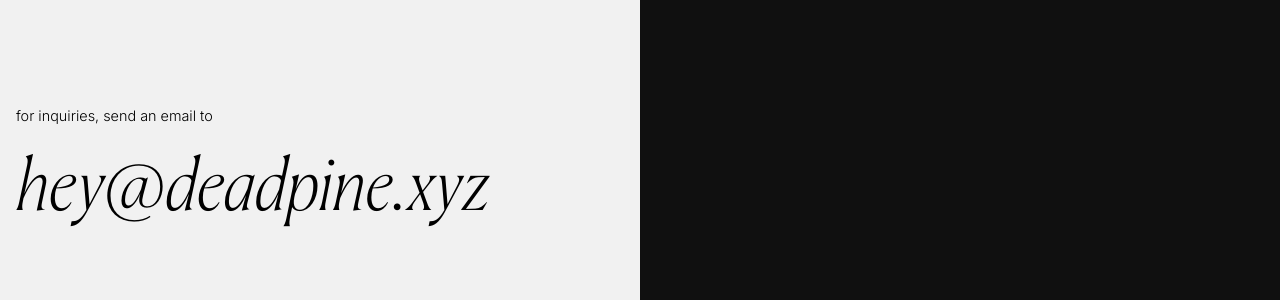
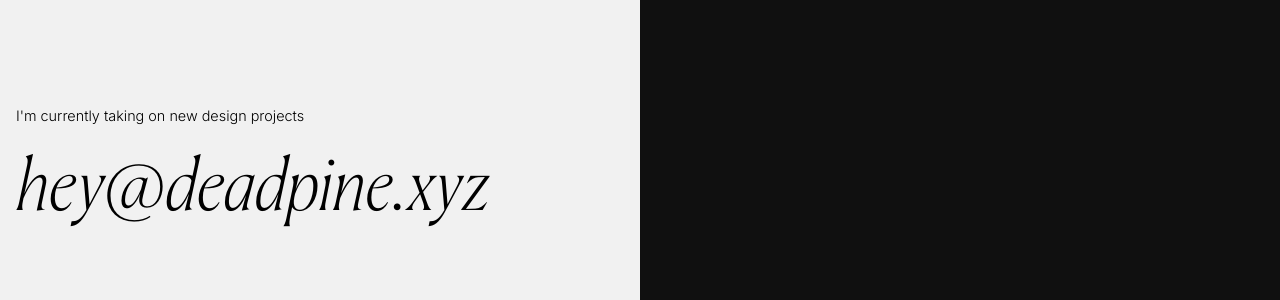
Before and after one commit to deadpine/deadpine.xyz, a Jekyll site: the page built from index.md, in a window 1280 px wide and 900 px high, scrolled down 2862 px. Shown: the part 153-453 px from the top of the window. Built offline with Jekyll 4.4.1, drawn with Linux system fonts in a browser that asks for light colours.

Commit message:
Update contact.html

```diff
--- a/_includes/contact.html
+++ b/_includes/contact.html
@@ -1,5 +1,5 @@
 <section class="contact" id="contact">
-	<p>for inquiries, send an email to</p>
+	<p>I'm currently taking on new design projects</p>
 	<h2>hey@deadpine.xyz</h2>
 	<div class="social">
 		<a href="https://github.com/deadpine" target="_blank" class="github">
```
